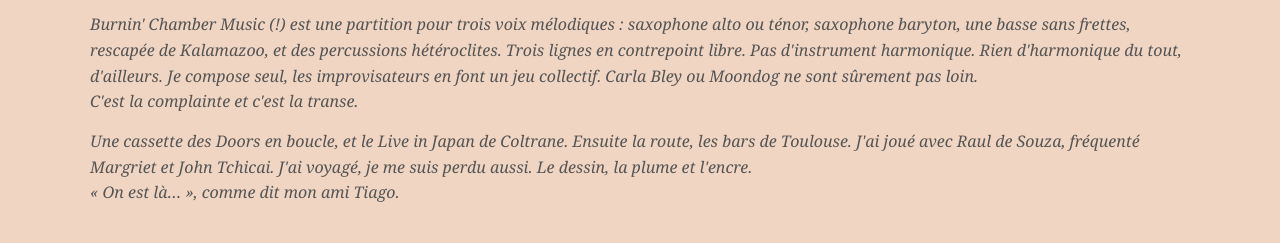
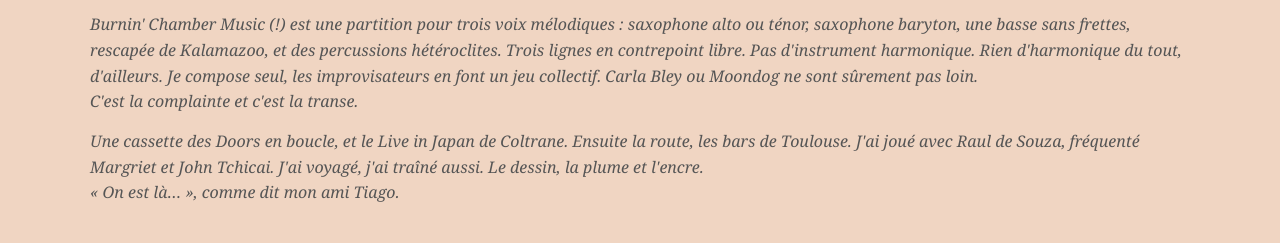
Before and after one commit to comodorosuleyman/comodorosuleyman.github.io, a plain HTML site: page argumentum-fr.html in a window 1280 px wide. Shown: the part 1460-1703 px from the top of the page. Drawn offline with Linux system fonts and the light colour scheme.

Commit message:
Tweak French manuscript translation wording
"je me suis perdu" -> "j'ai traîné aussi" (dropped the now-redundant
trailing "aussi").

Co-Authored-By: Claude Sonnet 5 <noreply@anthropic.com>

```diff
--- a/argumentum-fr.html
+++ b/argumentum-fr.html
@@ -36,7 +36,7 @@
     <a class="manuscript-word-link manuscript-word-link-tiago" href="https://stonemilkrecords.com/jaco-fr/" target="_blank" rel="noopener" aria-label="Tiago — Stone Milk Records"></a>
   </div>
   <p class="manuscript-translation">Burnin' Chamber Music (!) est une partition pour trois voix mélodiques : saxophone alto ou ténor, saxophone baryton, une basse sans frettes, rescapée de Kalamazoo, et des percussions hétéroclites. Trois lignes en contrepoint libre. Pas d'instrument harmonique. Rien d'harmonique du tout, d'ailleurs. Je compose seul, les improvisateurs en font un jeu collectif. Carla Bley ou Moondog ne sont sûrement pas loin.<br>C'est la complainte et c'est la transe.</p>
-  <p class="manuscript-translation">Une cassette des Doors en boucle, et le Live in Japan de Coltrane. Ensuite la route, les bars de Toulouse. J'ai joué avec Raul de Souza, fréquenté Margriet et John Tchicai. J'ai voyagé, je me suis perdu aussi. Le dessin, la plume et l'encre.<br>« On est là… », comme dit mon ami Tiago.</p>
+  <p class="manuscript-translation">Une cassette des Doors en boucle, et le Live in Japan de Coltrane. Ensuite la route, les bars de Toulouse. J'ai joué avec Raul de Souza, fréquenté Margriet et John Tchicai. J'ai voyagé, j'ai traîné aussi. Le dessin, la plume et l'encre.<br>« On est là… », comme dit mon ami Tiago.</p>
 
   <section class="presskit">
     <div class="presskit-cols">
```
